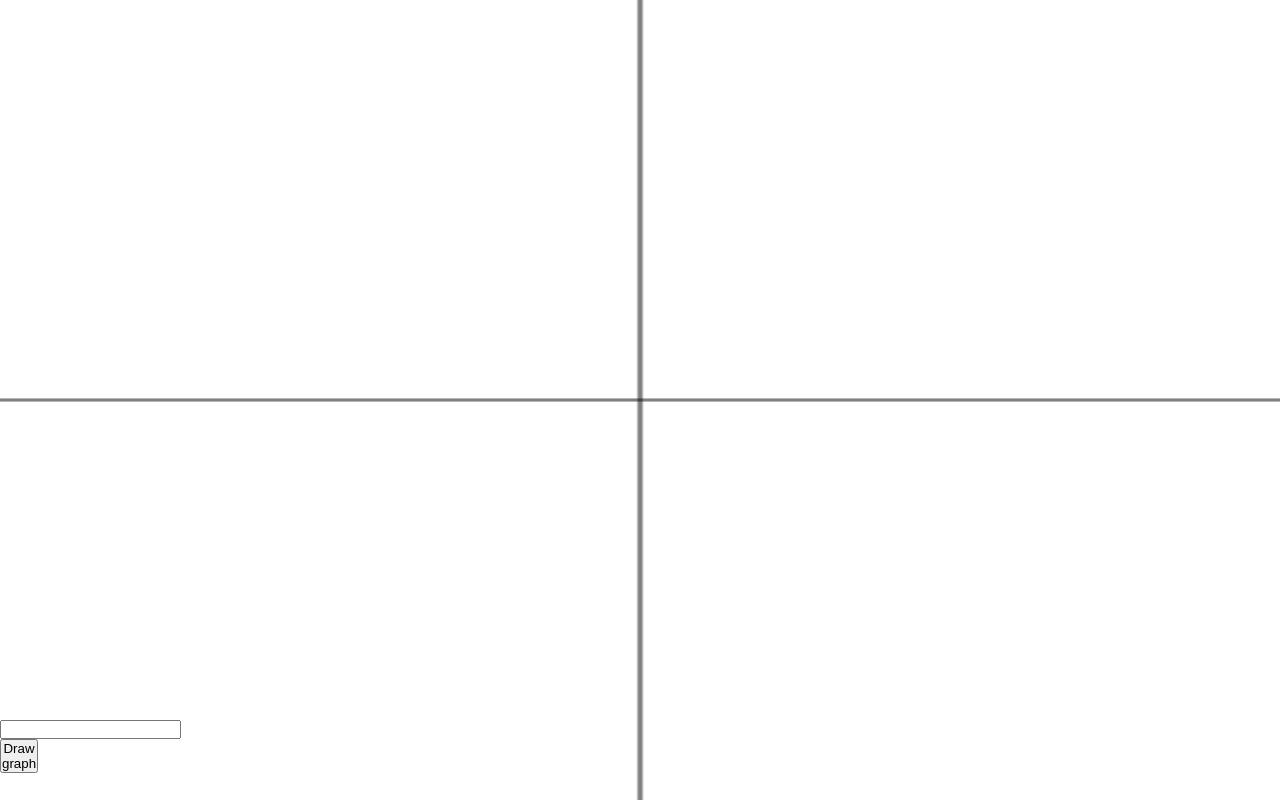
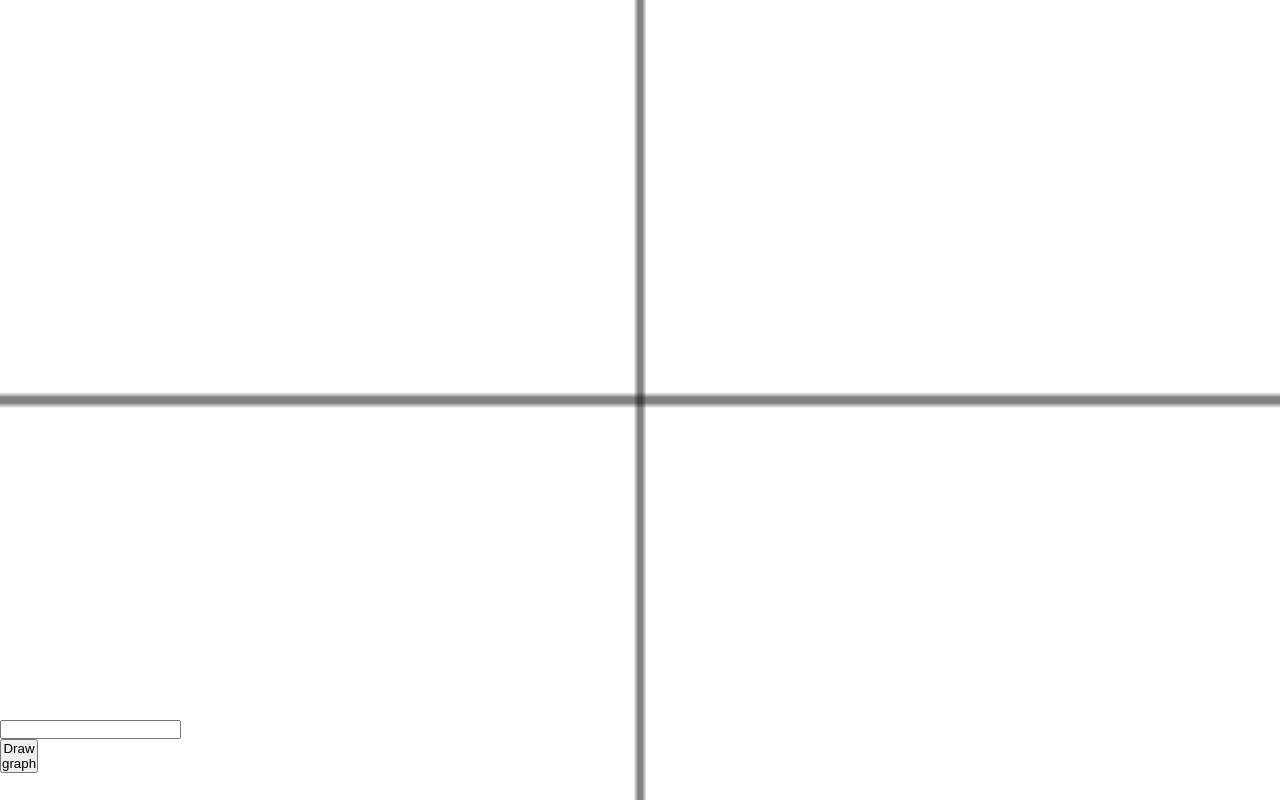
Before and after one commit to danyla1203/CyberGraph, a plain HTML site: page index.html in a window 1280 px wide. Drawn offline with Linux system fonts and the light colour scheme.

Commit message:
remove attr

```diff
--- a/index.html
+++ b/index.html
@@ -8,7 +8,7 @@
 </head>
 <body>
         <div>
-            <canvas id="graph" width="500px" height="500px"></canvas>
+            <canvas id="graph"></canvas>
         </div>
         <div id="input">
             <input type="text" id="formula">
```
